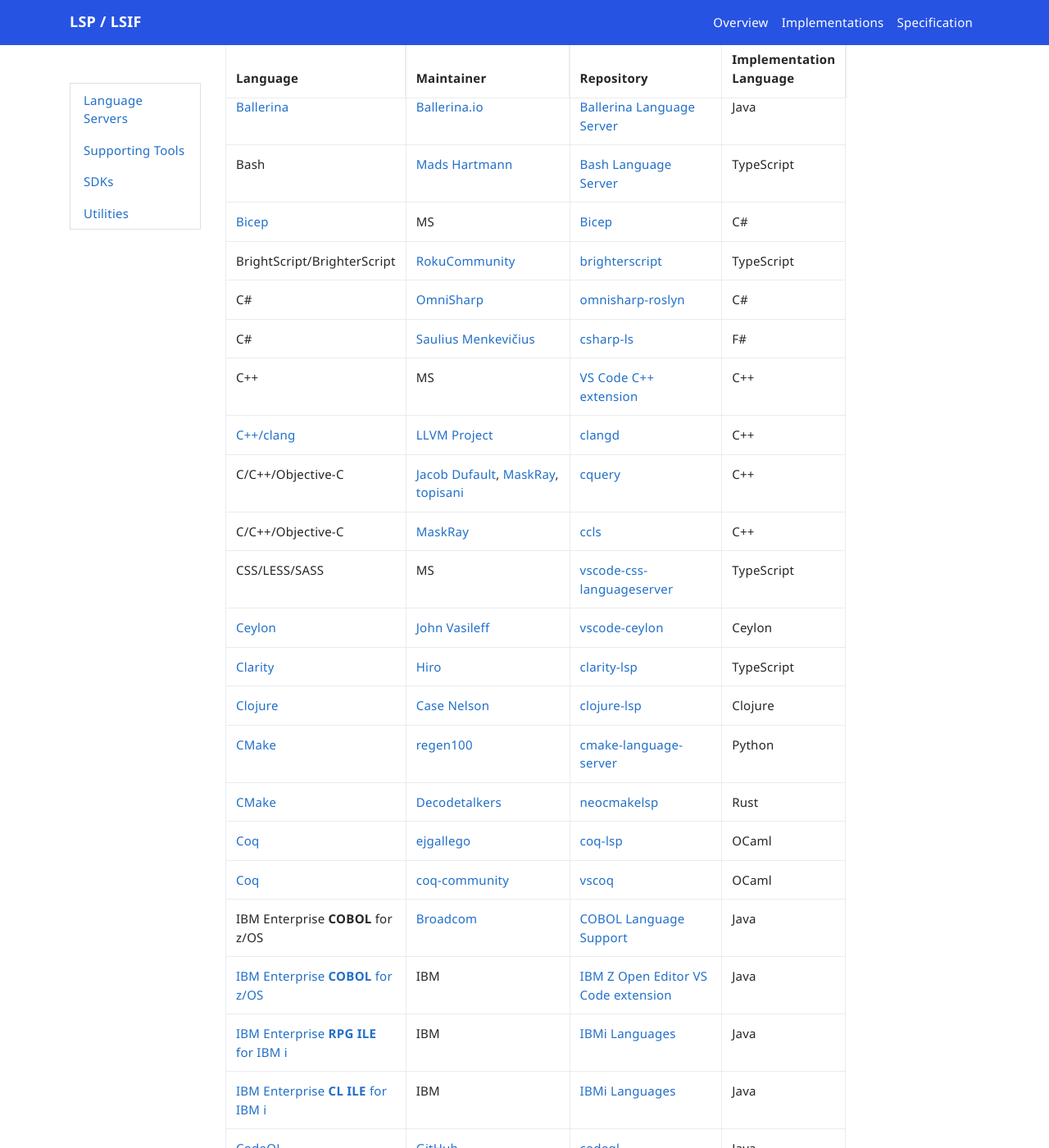
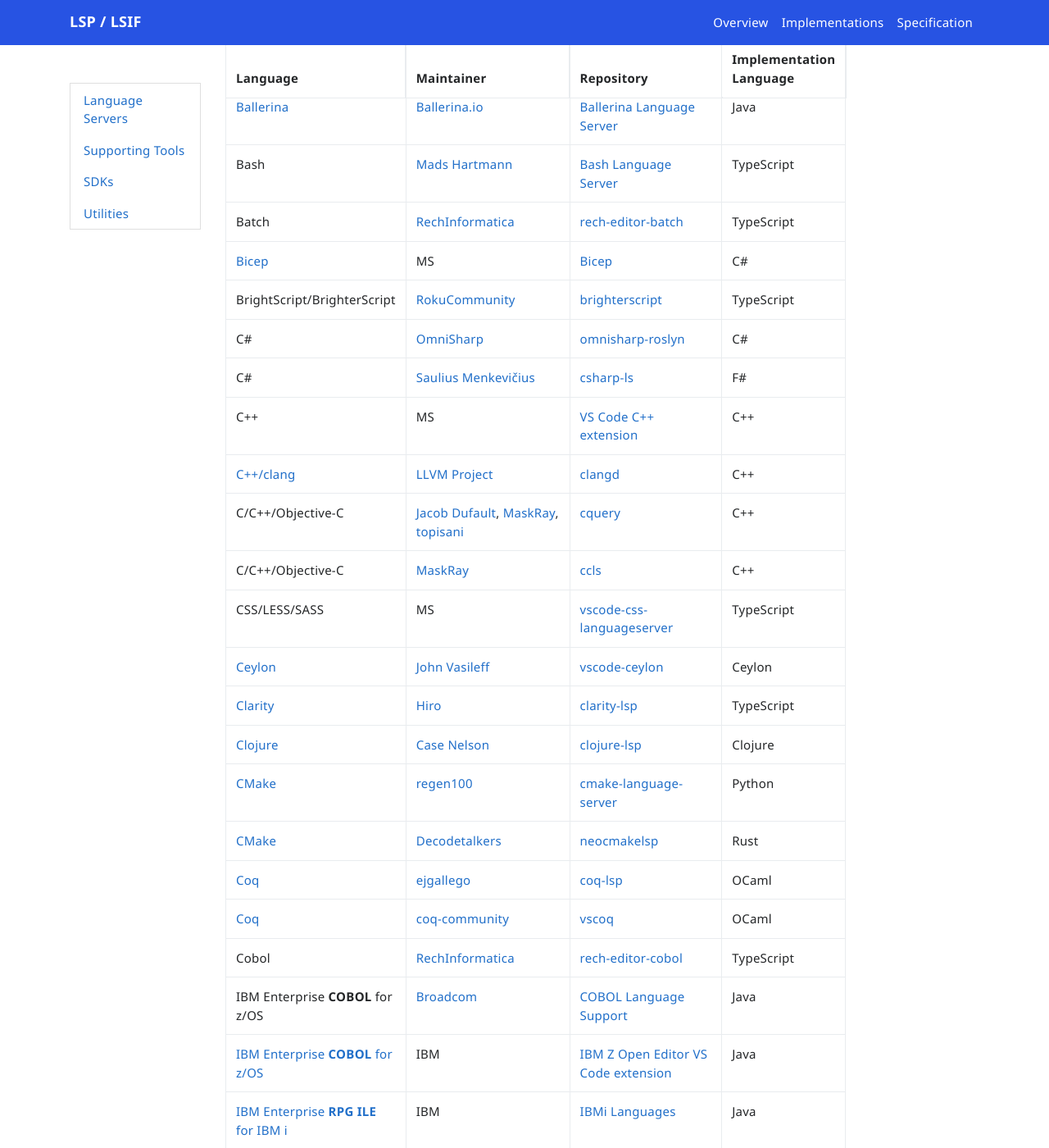
Before and after one commit to microsoft/language-server-protocol, a Jekyll site: the page built from _implementors/servers.md, in a window 1280 px wide and 1400 px high, scrolled down 1427 px. Shown: the whole window at 82% size. Built offline with Jekyll 4.4.1, drawn with Linux system fonts in a browser that asks for light colours; nearby versions of some CDN libraries; comment, search, counter and statistics services are not loaded.

Commit message:
add 2 lsp (#1918)
batch and cobol

```diff
--- a/_implementors/servers.md
+++ b/_implementors/servers.md
@@ -33,6 +33,7 @@
 | [B/ProB](https://prob.hhu.de/w/) | [STUPS](https://github.com/hhu-stups/prob-issues/issues) | [B-language-server](https://github.com/hhu-stups/b-language-server) | Kotlin/Prolog |
 | [Ballerina](https://ballerina.io/) | [Ballerina.io](https://ballerina.io/) | [Ballerina Language Server](https://github.com/ballerina-platform/ballerina-lang/tree/master/language-server) | Java |
 | Bash | [Mads Hartmann](https://github.com/mads-hartmann/) | [Bash Language Server](https://github.com/mads-hartmann/bash-language-server) | TypeScript |
+| Batch | [RechInformatica](https://github.com/RechInformatica) | [rech-editor-batch](https://github.com/RechInformatica/rech-editor-batch/tree/master/src/lsp) | TypeScript |
 | [Bicep](https://github.com/azure/bicep) | MS | [Bicep](https://github.com/azure/bicep) | C# |
 | BrightScript/BrighterScript | [RokuCommunity](https://github.com/RokuCommunity) | [brighterscript](https://github.com/rokucommunity/brighterscript) | TypeScript |
 | C# | [OmniSharp](http://www.omnisharp.net/) | [omnisharp-roslyn](https://github.com/OmniSharp/omnisharp-roslyn) | C# |
@@ -49,6 +50,7 @@
 | [CMake](https://cmake.org/) | [Decodetalkers](https://github.com/Decodetalkers) | [neocmakelsp](https://github.com/Decodetalkers/neocmakelsp) | Rust |
 | [Coq](https://coq.inria.fr/) | [ejgallego](https://github.com/ejgallego) | [coq-lsp](https://github.com/ejgallego/coq-lsp) | OCaml |
 | [Coq](https://coq.inria.fr/) | [coq-community](https://github.com/coq-community) | [vscoq](https://github.com/coq-community/vscoq) | OCaml |
+| Cobol| [RechInformatica](https://github.com/RechInformatica) | [rech-editor-cobol](https://github.com/RechInformatica/rech-editor-cobol/tree/master/src/lsp) | TypeScript |
 | IBM Enterprise **COBOL** for z/OS | [Broadcom](https://www.broadcom.com/) | [COBOL Language Support](https://github.com/eclipse/che-che4z-lsp-for-cobol) | Java |
 | [IBM Enterprise **COBOL** for z/OS](https://www.ibm.com/support/knowledgecenter/SS6SG3_6.3.0/welcome.html) | IBM |  [IBM Z Open Editor VS Code extension](https://marketplace.visualstudio.com/items?itemName=IBM.zopeneditor) | Java |
 | [IBM Enterprise **RPG ILE** for IBM i](https://www.ibm.com/docs/en/i/7.5?topic=rpg-ile-reference) | IBM |  [IBMi Languages](https://marketplace.visualstudio.com/items?itemName=barrettotte.ibmi-languages) | Java |
```
